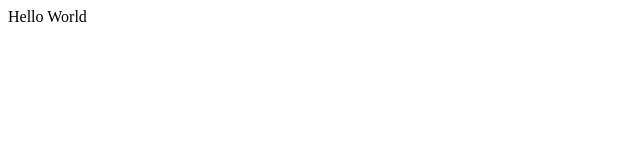
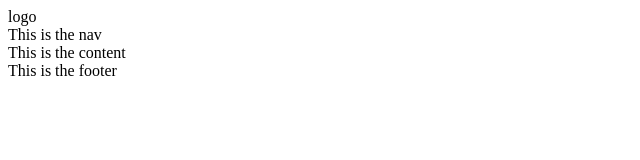
Before and after one commit to JRHS-Media/hello-world-LolaMattia, a plain HTML site: page index.html in a window 1280 px wide. Shown: the whole page, without its empty margins (0-640 px from the left). Drawn offline with Linux system fonts and the light colour scheme.

Commit message:
add divs

```diff
--- a/index.html
+++ b/index.html
@@ -7,5 +7,12 @@
     <title>This is my webpage</title>
     </head>
     <body>
-        Hello World
-    </body>
+        <div class="wrapper">
+            <div class="header">
+                <div class="logo">logo</div>
+                <div class="nav"> This is the nav</div>
+            </div>
+            <div class="content"> This is the content</div>
+        </div>
+        <div class="footer"> This is the footer </div>
+        </body>
```
